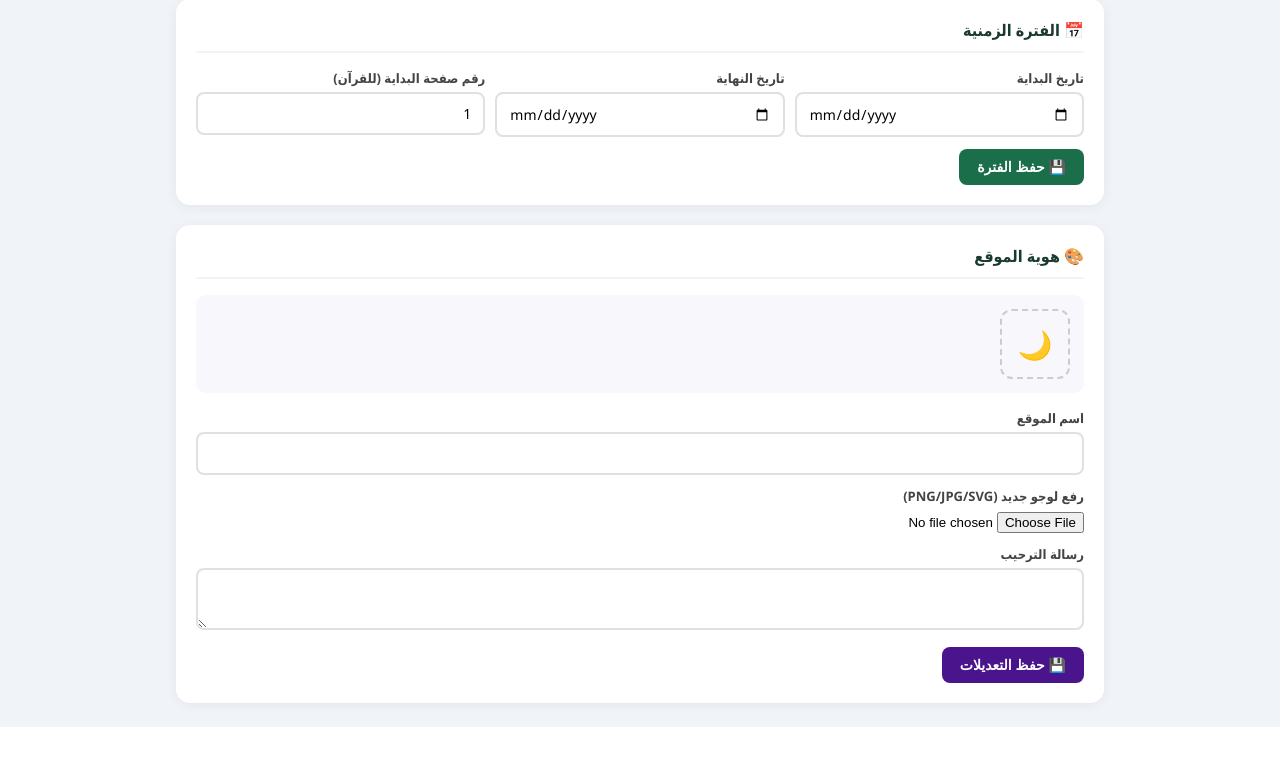
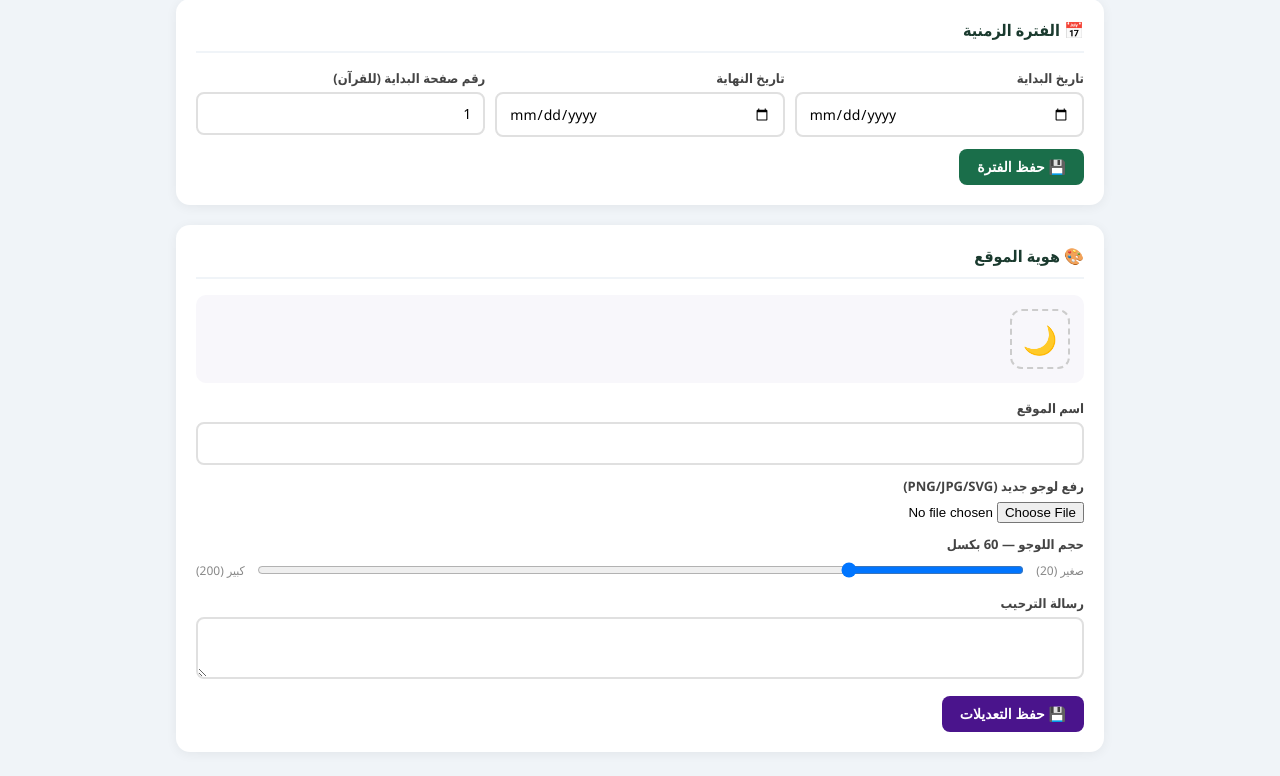
Before and after one commit to mohtantawy1999-source/heart, a Python web app: template templates/super_dashboard.html in a window 1280 px wide. Shown: the part 127-903 px from the top of the page. Before the commit the page ends 854 px from the top, so only its background shows below. Run offline with Jinja, Linux system fonts and the light colour scheme; the template is opened without the code that fills it, so the values that code supplies are empty.

Commit message:
Update super_dashboard.html

```diff
--- a/templates/super_dashboard.html
+++ b/templates/super_dashboard.html
@@ -48,13 +48,13 @@
   <div class="card-title">🎨 هوية الموقع</div>
   <div style="display:flex;align-items:center;gap:16px;margin-bottom:16px;padding:14px;background:#f8f7fb;border-radius:10px">
     {% if s.logo_data %}
-    <img src="{{ s.logo_data }}" style="width:70px;height:70px;border-radius:12px;object-fit:cover">
+    <img src="{{ s.logo_data }}" style="width:{{ s.logo_size or 60 }}px;height:{{ s.logo_size or 60 }}px;border-radius:12px;object-fit:cover;border:2px solid #e0e0e0">
     <form method="POST" onsubmit="return confirm('حذف اللوجو؟')">
       <input type="hidden" name="action" value="remove_logo">
       <button type="submit" class="btn btn-red btn-sm">🗑 حذف اللوجو</button>
     </form>
     {% else %}
-    <div style="width:70px;height:70px;border-radius:12px;border:2px dashed #ccc;display:flex;align-items:center;justify-content:center;font-size:28px;color:#aaa">🌙</div>
+    <div style="width:60px;height:60px;border-radius:12px;border:2px dashed #ccc;display:flex;align-items:center;justify-content:center;font-size:28px;color:#aaa">🌙</div>
     {% endif %}
   </div>
   <form method="POST" enctype="multipart/form-data">
@@ -68,6 +68,16 @@
     <div style="margin-bottom:12px">
       <label class="form-label">رفع لوجو جديد (PNG/JPG/SVG)</label>
       <input type="file" name="logo_file" accept=".png,.jpg,.jpeg,.svg,.webp" style="width:auto;border:none;padding:0">
+    </div>
+    <div style="margin-bottom:12px">
+      <label class="form-label">حجم اللوجو — <span id="sizeVal">{{ s.logo_size or 60 }}</span> بكسل</label>
+      <div style="display:flex;align-items:center;gap:12px">
+        <span style="font-size:12px;color:#888">صغير (20)</span>
+        <input type="range" name="logo_size" min="20" max="200" value="{{ s.logo_size or 60 }}"
+               oninput="document.getElementById('sizeVal').textContent=this.value"
+               style="flex:1;border:none;padding:4px 0">
+        <span style="font-size:12px;color:#888">كبير (200)</span>
+      </div>
     </div>
     <div style="margin-bottom:12px">
       <label class="form-label">رسالة الترحيب</label>
```
